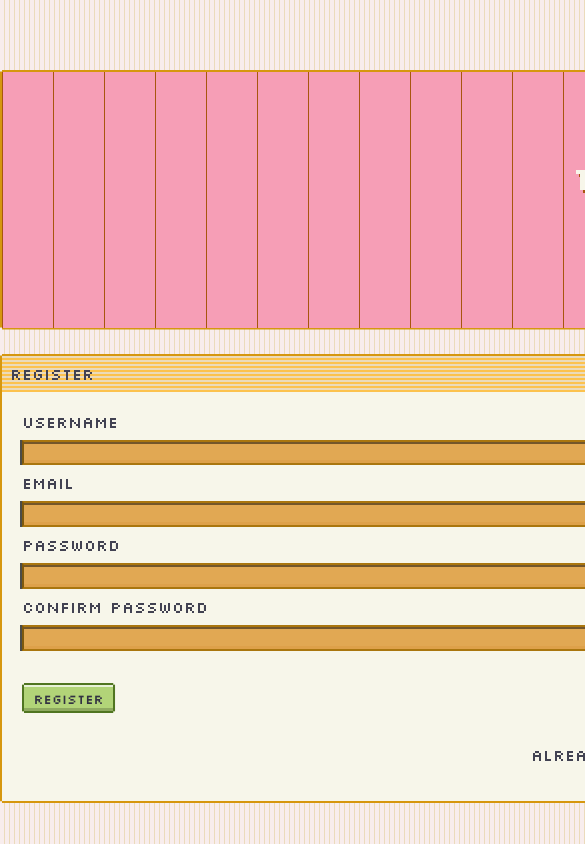
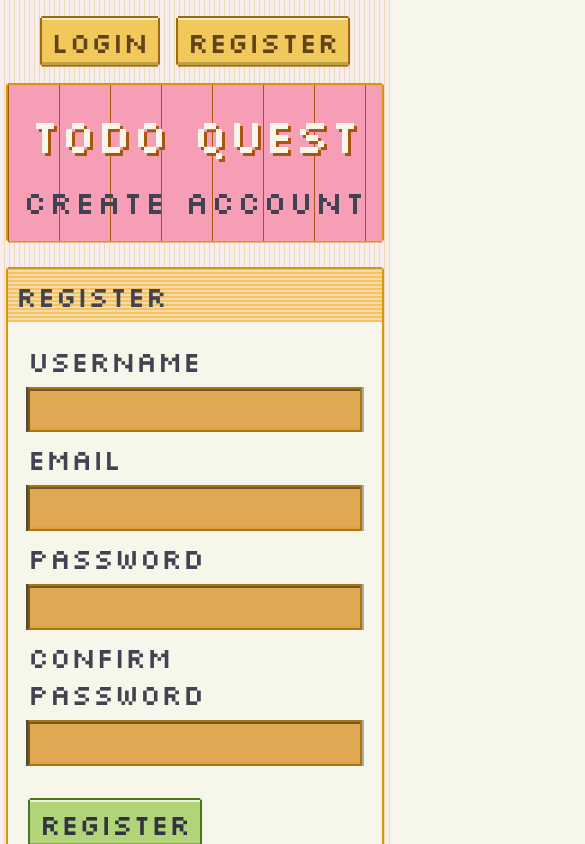
Before and after one commit to halm404/todoApplication, a React (Vite) app in the folder frontend/frontend/: page /register in a window 390 px wide. Shown: the top 844 px of the page, 585 px wide, since content can reach past the window. Built offline with nearby package versions, Linux system fonts and the light colour scheme.

Commit message:
Add responsive design

```diff
--- a/frontend/frontend/src/index.css
+++ b/frontend/frontend/src/index.css
@@ -115,7 +115,7 @@ a {
 }
 
 .page {
-    width: 1400px;
+    width: 90%;
     margin: 20px auto;
 }
 
@@ -148,12 +148,6 @@ a {
 
 .nav-button:active {
     transform: translateY(1px);
-}
-
-@media (max-width: 700px) {
-    .banner h1 {
-        font-size: 2rem;
-    }
 }
 
 .input-container {
@@ -235,3 +229,33 @@ a {
 .logout-button:active {
     transform: translateY(1px);
 }
+
+@media (max-width: 1000px) {
+
+    .banner,
+    .modal-title-bar,
+    .logout-button,
+    h1 {
+        font-family: var(--font-pixel);
+        font-weight: 100;
+        color: var(--secondary-color);
+    }
+
+    .banner h1 {
+        margin: 0;
+        font-size: 2rem;
+        color: var(--primary-color);
+        text-shadow: var(--logo-header-shadow);
+    }
+}
+
+@media (max-width: 900px) {
+    .page {
+        width: 97%;
+        margin: 1rem auto;
+    }
+
+    .banner h1 {
+        font-size: 2rem;
+    }
+}
--- a/frontend/frontend/src/pages/HomePage.jsx
+++ b/frontend/frontend/src/pages/HomePage.jsx
@@ -560,27 +560,29 @@ export default function HomePage() {
         </div>
         <div className="content">
           <div className="window large-window">
-            <div className="window-title">
-              <div className="list-title">
+            <div className="window-title list-banner">
+              <div>
                 {selectedList ? selectedList.name : "Current List"}
               </div>
-
               <div className="controls">
-                <span>Filter:</span>
+                <div className="filter-sort-containers">
+                  Filter:
                   <Dropdown
                     value={taskFilter}
                     options={filterOptions}
                     onChange={(e) => setTaskFilter(e.value)}
                     className="filter-dropdown"
                   />
-
-                <span>Sort by:</span>
+                </div>
+                <div className="filter-sort-containers">
+                  Sort by:
                   <Dropdown
                     value={taskSort}
                     options={sortOptions}
                     onChange={(e) => setTaskSort(e.value)}
                     className="sort-dropdown"
                   />
+                </div>
               </div>
             </div>
             <div className="window-content ">
--- a/frontend/frontend/src/styles/HomePage.css
+++ b/frontend/frontend/src/styles/HomePage.css
@@ -5,12 +5,11 @@
 }
 
 .main-layout {
-    margin-top: 20px;
+    margin-top: 2rem;
     display: grid;
     gap: 24px;
-
     grid-template-columns:
-        18rem 42.7rem 18rem;
+        minmax(0, 20rem) minmax(0, 30rem) auto;
 }
 
 .window {
@@ -251,7 +250,6 @@
 .task-item-upcoming {
     display: flex;
     flex-direction: row;
-    width: 15rem;
     color: var(--lists-task-color);
     font-weight: 100;
     gap: .5rem;
@@ -259,10 +257,8 @@
 
 .task-item {
     display: flex;
-    flex-direction: row;
+    align-items: center;
     width: 100%;
-    color: var(--lists-task-color);
-    font-weight: 100;
     gap: .5rem;
 }
 
@@ -273,14 +269,20 @@
 }
 
 .tasks-name {
-    width: inherit;
-    text-overflow: ellipsis;
-    white-space: nowrap;
-    overflow: hidden;
+    flex: 1 1 auto;
+    min-width: 0;
+}
+
+.tasks-deadline,
+.complete-button,
+.edit-button,
+.delete-button {
+    flex: 0 0 auto;
 }
 
 .tasks-deadline {
     text-align: right;
+    white-space: nowrap;
 }
 
 .delete-button {
@@ -341,9 +343,6 @@
 .active-list {
     background: var(--menu-button-hover-bg);
     color: var(--primary-color);
-    transform: translateY(-2px);
-    width: 100%;
-    padding: .2rem .2rem;
     border: var(--menu-button-border-active);
     clip-path: var(--corner-pixel);
     box-shadow:
@@ -352,8 +351,7 @@
         -2px 0 0 rgba(0, 0, 0, 0.69),
         2px 0 0 rgba(0, 0, 0, 0.307);
     transition:
-        transform 0.1s ease,
-        background-color 0.1s ease;
+        transform 0.1s ease;
 }
 
 .edit-field {
@@ -395,30 +393,33 @@
     background-color: red;
 }
 
-.window-title {
-    display: flex;
-    justify-content: space-between;
-    align-items: center;
-}
-
-.list-title {
-    width: 19rem;
+.list-banner {
+    width: auto;
+    display: grid;
+    gap: 24px;
+    grid-template-columns:
+        auto auto;
 }
 
 .controls {
     display: flex;
+    flex-direction: column;
+    align-items: flex-end;
+    gap: .5rem;
+    width: 100%;
+    font-size: .7rem;
+}
+
+.filter-sort-containers {
+    display: flex;
     align-items: center;
-    gap: 0.75rem;
-    font-size: .7rem;
+    justify-content: flex-end;
+    gap: .75rem;
 }
 
 .filter-dropdown,
 .sort-dropdown {
     max-width: 6rem;
-}
-
-.controls span {
-    white-space: nowrap;
 }
 
 .p-toast {
@@ -483,23 +484,76 @@
 .pixel-textarea:focus {
     background-color: var(--inputfield-focus-bg);
     border: var(--inputfield-border);
+}
 
-    @media (max-width: 1450px) {
-        .homepage {
-            width: 95%;
+@media (max-width: 1200px) {
+    .main-layout {
+        grid-template-columns:
+            minmax(0, 20rem) auto;
+    }
+}
+
+@media (max-width: 900px) {
+    .main-layout {
+        grid-template-columns:
+            minmax(0, 10rem);
+    }
+
+    .edit-button,
+    .delete-button {
+        padding: .5rem;
+        font-size: 2rem;
+    }
+
+    .action-button,
+    .menu-button,
+    .task-item,
+    .p-dropdown-panel,
+    .register-form,
+    .login-form,
+    .task-form,
+    .save-button,
+    .window,
+    .nav-button,
+    .warning-button,
+    .p-dialog,
+    .pixel-input,
+    .filters-button,
+    .cancel-button,
+    .p-toast,
+    .controls,
+    .logout-button {
+        font-size: 1.8rem;
+    }
+
+    .main-layout {
+        font-size: 2rem;
+        grid-template-columns:
+            auto;
+    }
+
+    .banner {
+        height: 10rem;
+
+        h1 {
+            font-size: 3rem;
+        }
+
+        p {
+            font-size: 2rem;
         }
     }
 
-    @media (max-width: 1000px) {
-        .main-layout {
-            grid-template-columns: 1fr;
-        }
+    .banner-content {
+        gap: 1rem;
+    }
 
-        .banner h1 {
-            font-size: 2rem;
-        }
+    .complete-button {
+        height: 2rem;
+        width: 2rem;
+    }
 
-        .large-window {
-            min-height: 500px;
-        }
+    .filter-sort-containers {
+        gap: 1rem;
     }
+}
```
Lines whose indentation alone changed are shown as unchanged.
